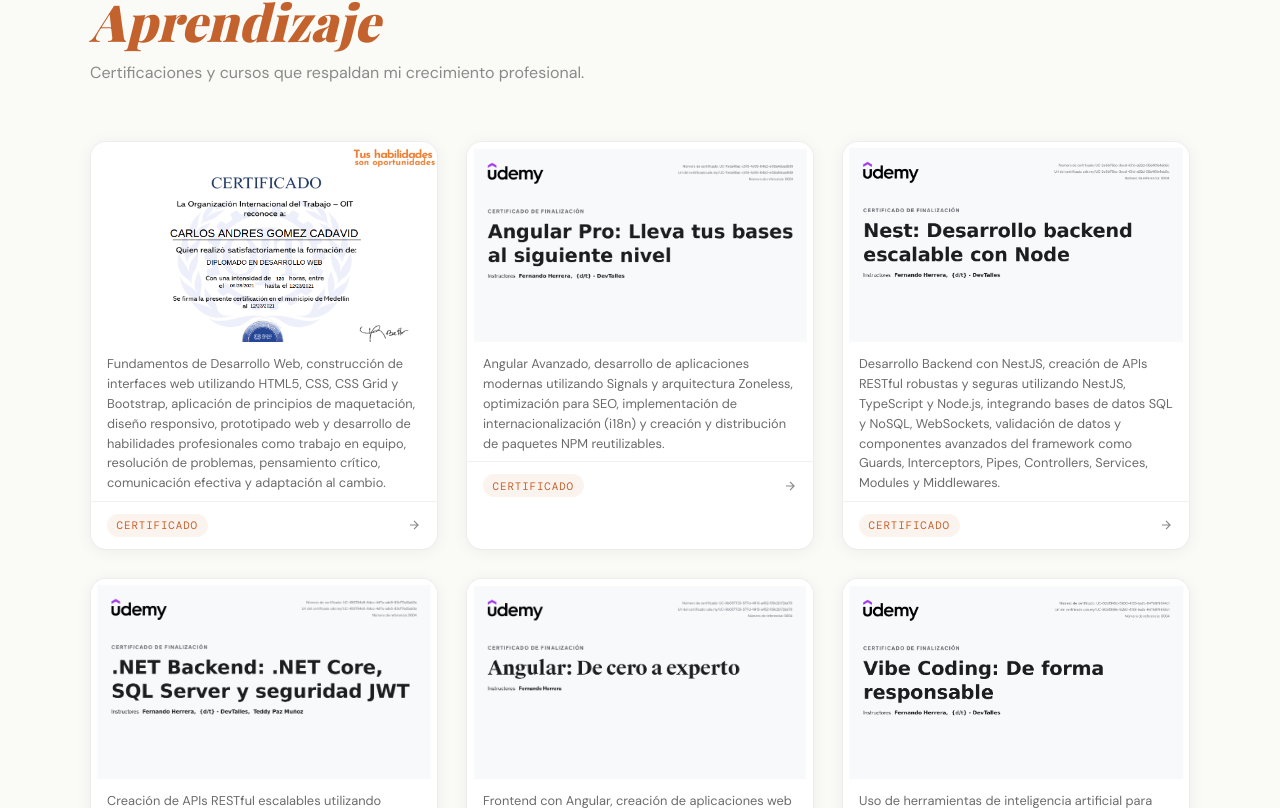
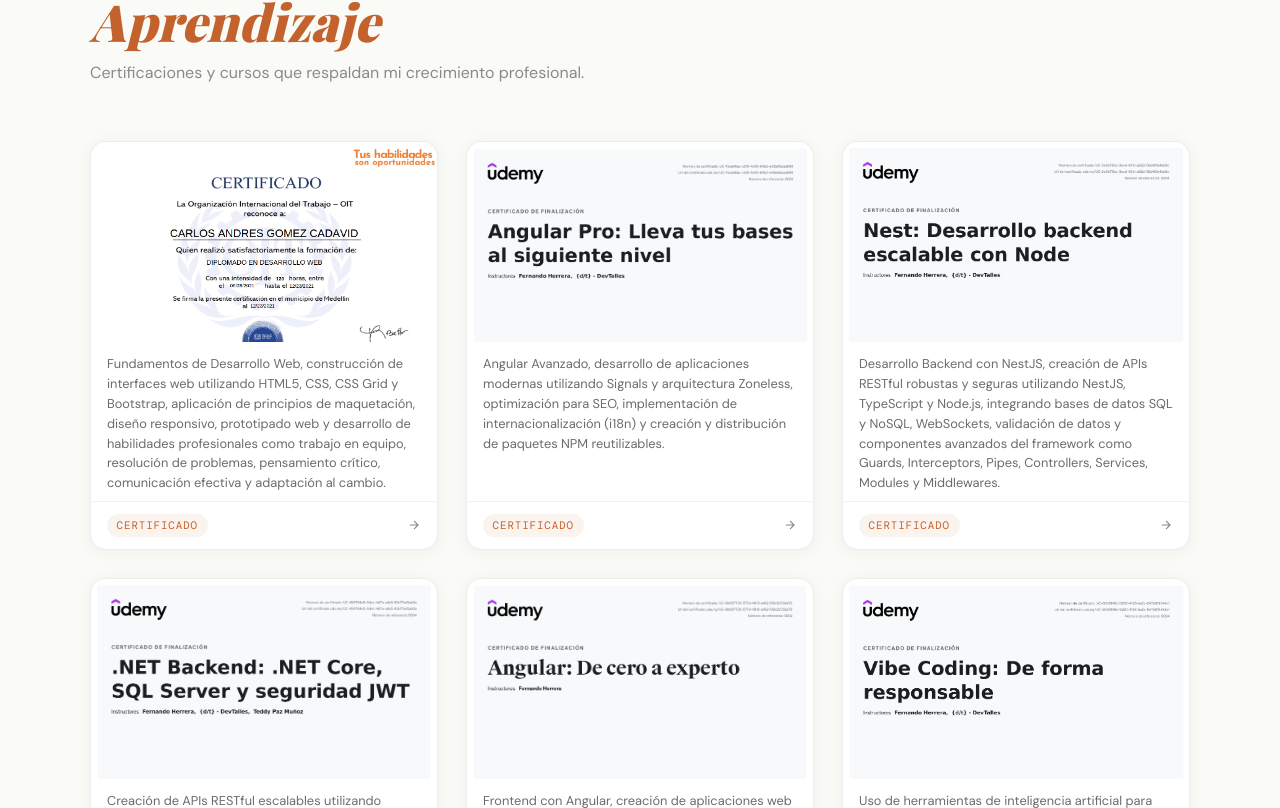
Before and after one commit to agc1921/portafolio, an Angular app: page / in a window 1280 px wide. Shown: the part 2932-3740 px from the top of the page. Built offline with nearby package versions, Linux system fonts and the light colour scheme; a web font is replaced by a local one.

Commit message:
update skills v2

```diff
--- a/src/app/components/layout/aprendizaje/aprendizaje.component.scss
+++ b/src/app/components/layout/aprendizaje/aprendizaje.component.scss
@@ -72,7 +72,8 @@
 }
 
 .curso-card {
-  display: block;
+  display: flex;
+  flex-direction: column;
   background: white;
   border-radius: 16px;
   overflow: hidden;
@@ -128,6 +129,7 @@
 
 .curso-descripcion {
   padding: 0.75rem 1rem 0.5rem;
+  flex: 1;
 
   p {
     font-family: 'DM Sans', sans-serif;
```
